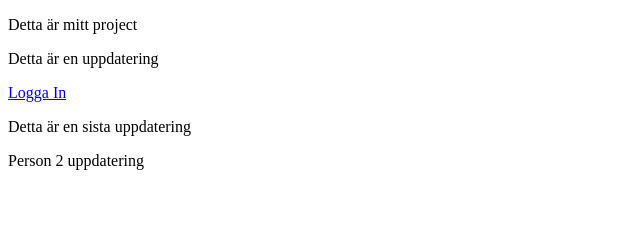
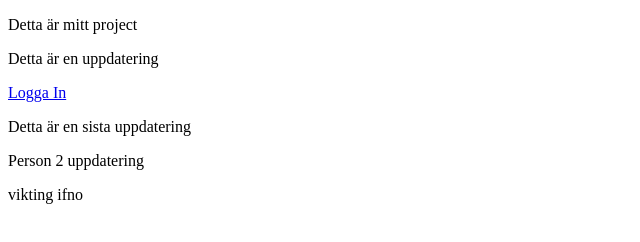
Before and after one commit to MauMit/GritJWS23, a plain HTML site: page index.html in a window 1280 px wide. Shown: the whole page, without its empty margins (0-640 px from the left). Drawn offline with Linux system fonts and the light colour scheme.

```diff
--- a/index.html
+++ b/index.html
@@ -17,6 +17,9 @@
     <p> Detta är en sista uppdatering</p>
 
     <p>Person 2 uppdatering</p>
+
+
+    <p>vikting ifno</p>
 </body>
 
 </html>
```
